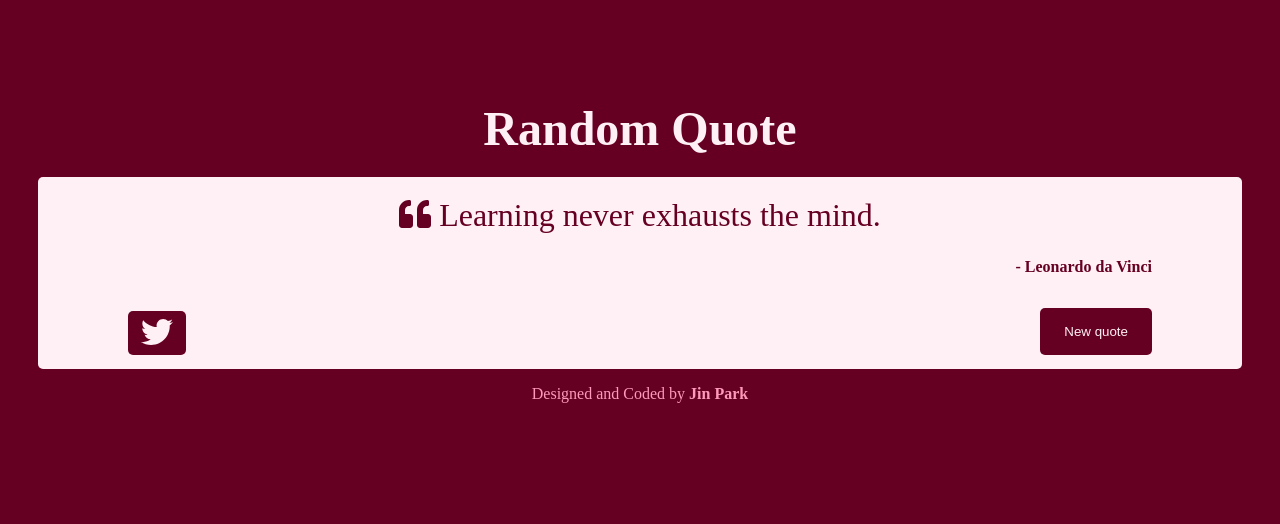
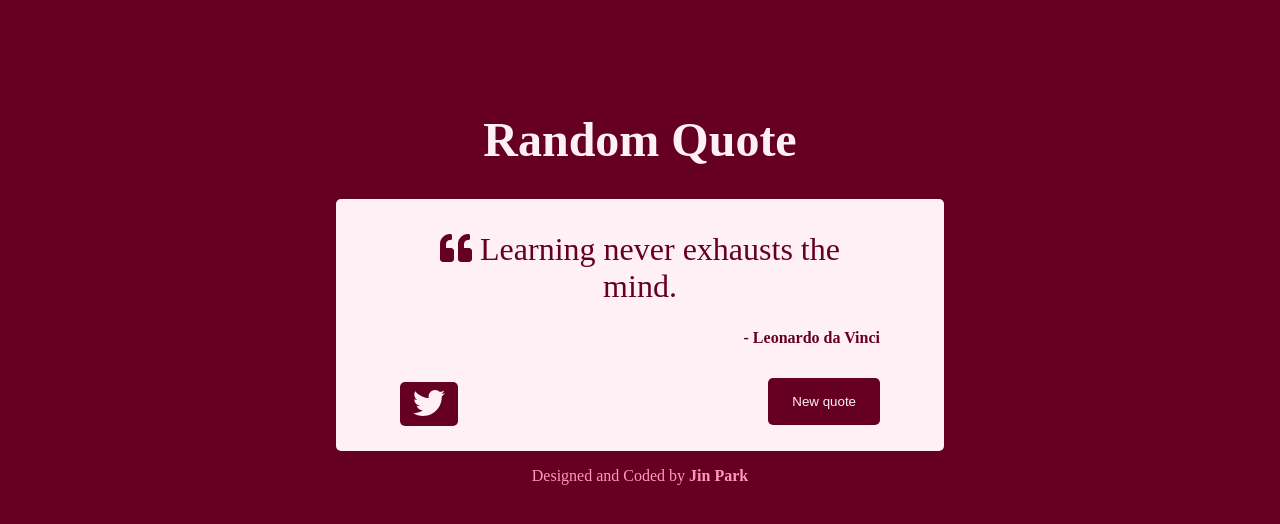
Before and after one commit to JinPark1504/random-quote-machine, a React (Create React App) app: page / in a window 1280 px wide. Shown: the top 524 px of the page. Built offline with nearby package versions, Linux system fonts and the light colour scheme.

Commit message:
Modified CSS for responsive web

```diff
--- a/src/App.css
+++ b/src/App.css
@@ -45,6 +45,11 @@ header, article {
   #text {
     font-size: 2rem;
   }
+  header, article {
+    width: 30rem;
+    margin: 0 auto;
+    padding: 2rem 4rem;
+  }
 }
 
 #author {
```
